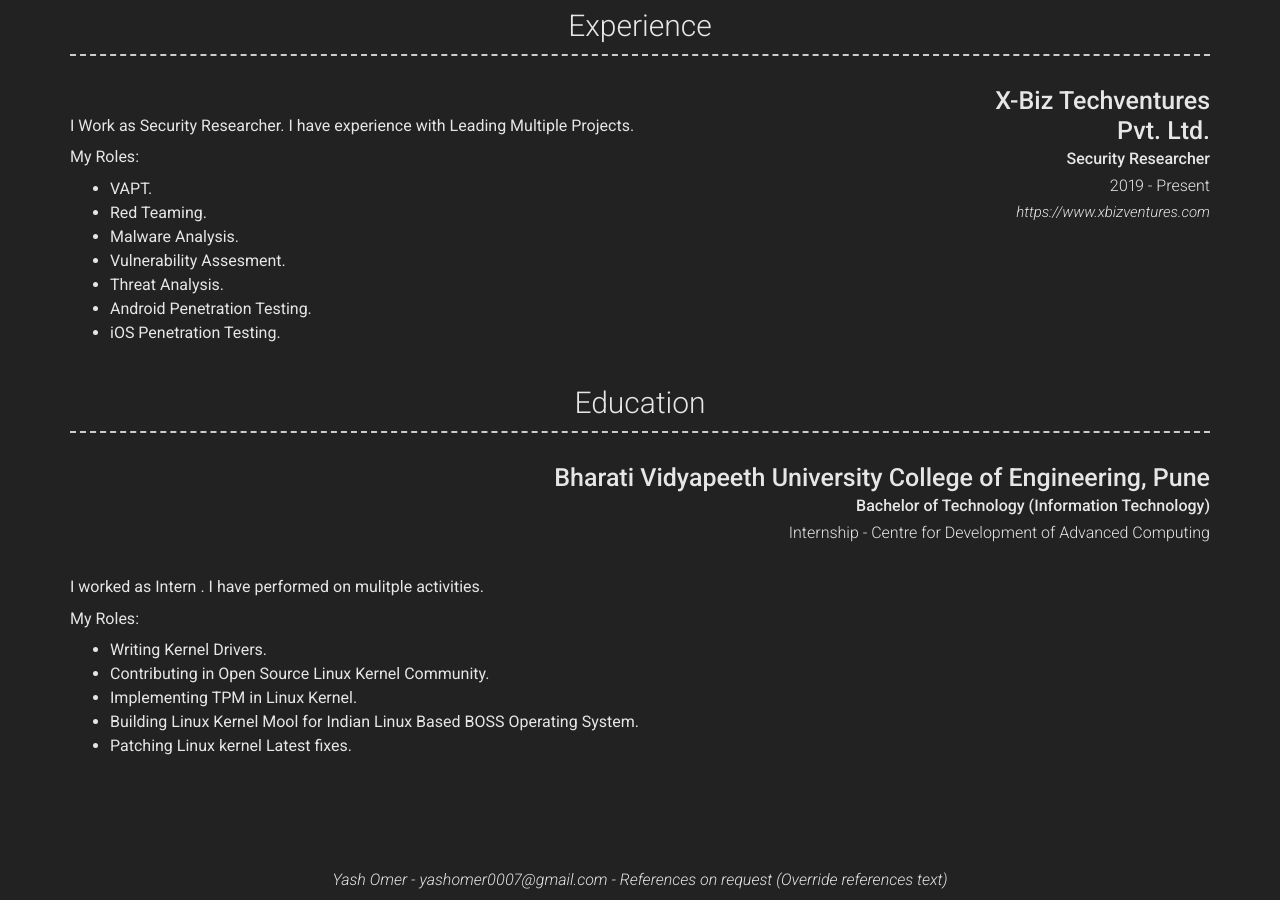
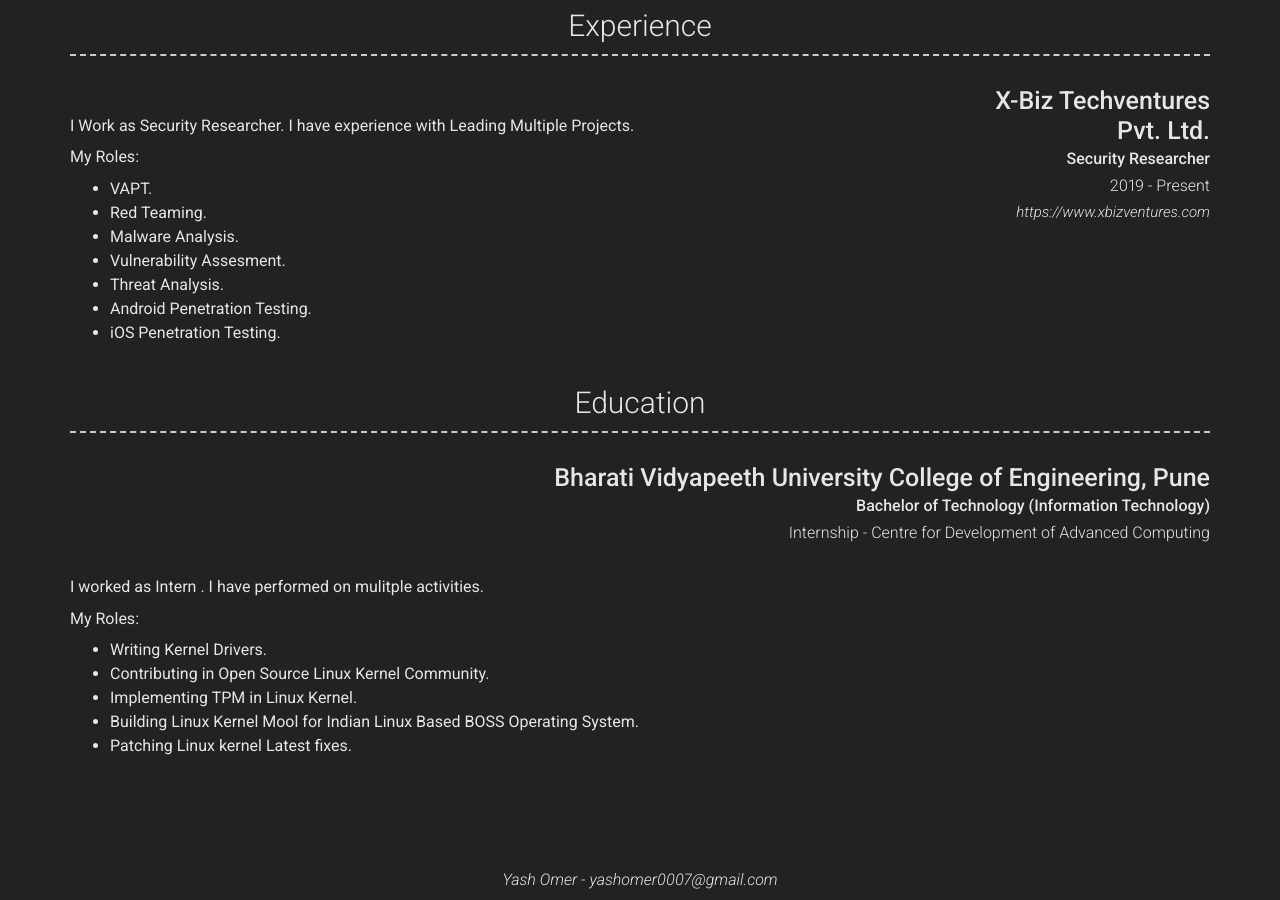
Before and after one commit to yashomer1994/Resume, a Jekyll site: the page built from index.md, in a window 1280 px wide and 900 px high, scrolled down 1125 px. Built offline with Jekyll 4.4.1, drawn with Linux system fonts in a browser that asks for light colours; nearby versions of some CDN libraries.

Commit message:
Update _config.yml

```diff
--- a/_config.yml
+++ b/_config.yml
@@ -139,8 +139,8 @@ content:
 
 
 # Footer
-footer_show_references: true
-references_title: References on request (Override references text)
+#footer_show_references: true
+#references_title: References on request (Override references text)
 
 # Build settings
 # theme: modern-resume-theme (Use this is you are hosting your resume yourself)
```
